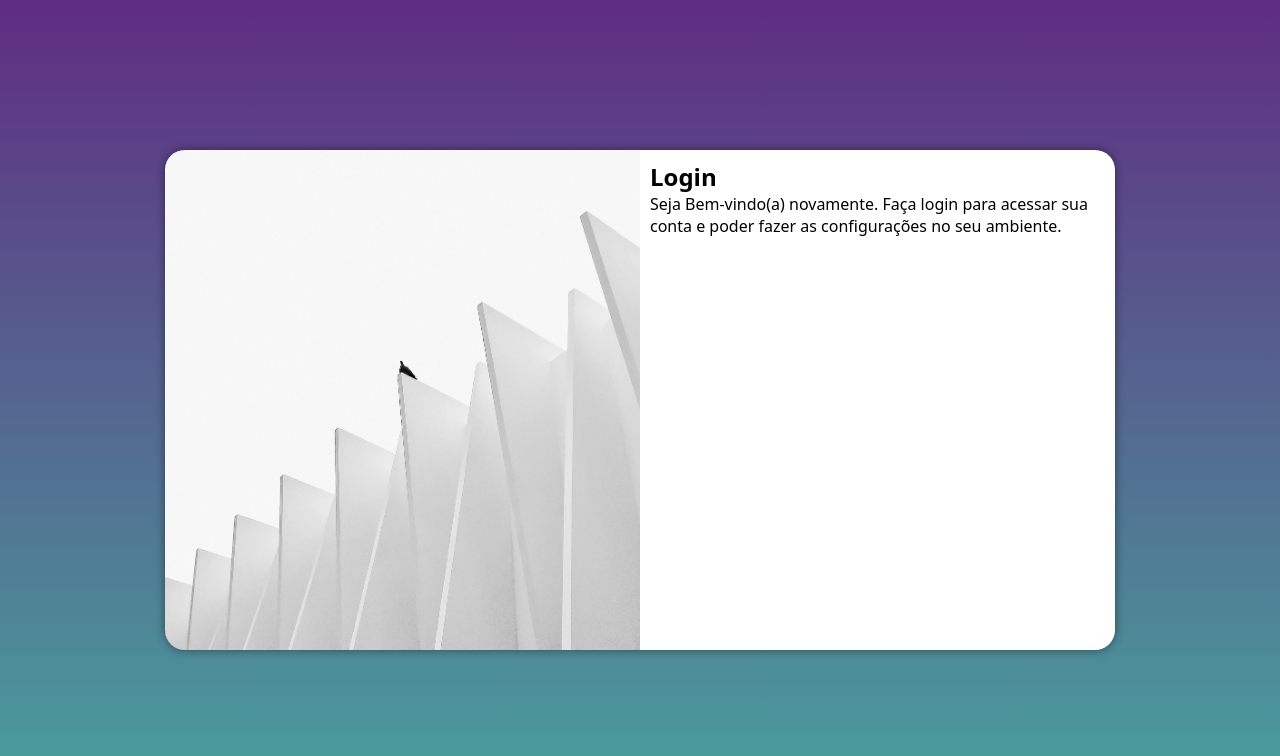
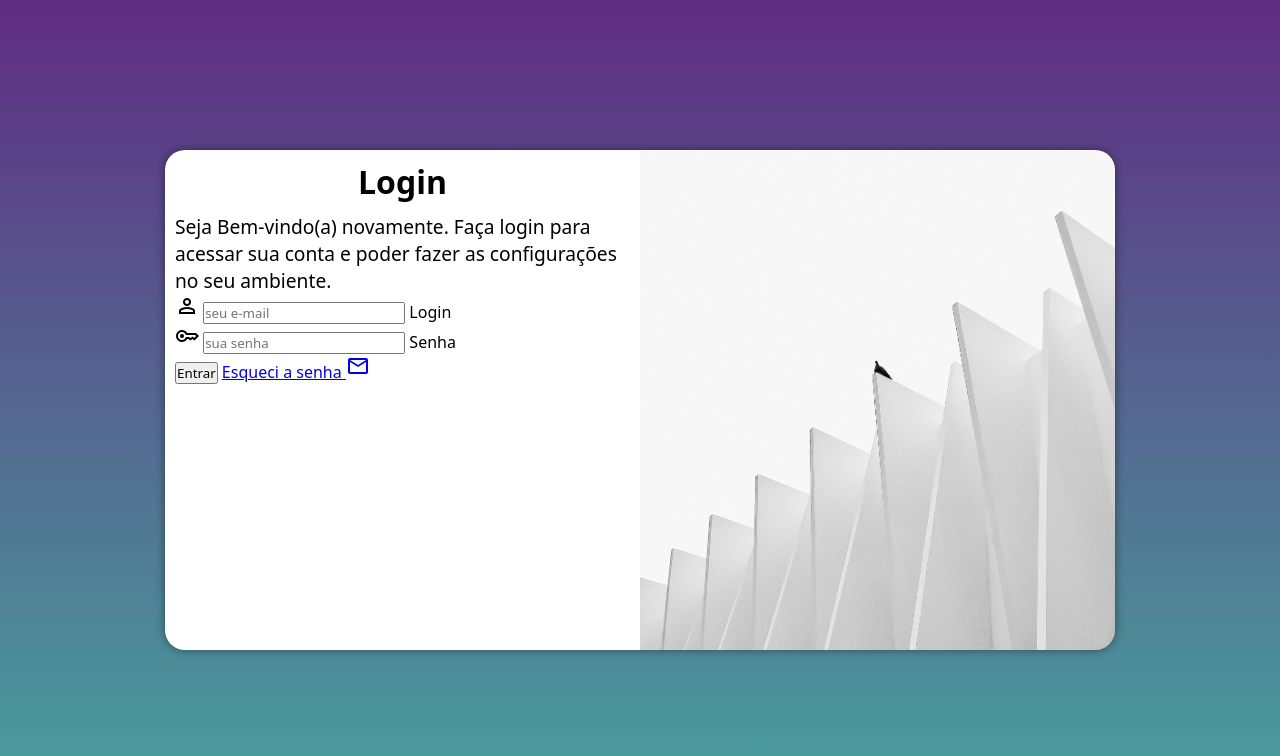
Before and after one commit to Diegojava19/projeto-login, a plain HTML site: page index.html in a window 1280 px wide. Drawn offline with nearby package versions, Linux system fonts and the light colour scheme.

Commit message:
atualizando formulario

```diff
--- a/estilo/media-query.css
+++ b/estilo/media-query.css
@@ -40,13 +40,26 @@ Grandes telas: acima de 1200px
     }
 
     section#login > div#imagem {
-        float: left;
+        float: right;
         width: 50%;
         height: 100%;
     }
 
     section#login > div#formulario {
-        float: right;
+        float: left;
         width: 50%;
     }
 }
+
+div#formulario > h1 {
+    text-align: center;
+    margin-bottom: 10px;
+}
+
+div#formulario > h1 {
+    font-size: 2em;
+}
+
+div#formulario > p {
+    font-size: 1.2em;
+}
--- a/index.html
+++ b/index.html
@@ -4,6 +4,7 @@
     <meta charset="UTF-8">
     <meta name="viewport" content="width=device-width, initial-scale=1.0">
     <title>Login</title>
+    <link href="https://fonts.googleapis.com/css2?family=Material+Symbols+Outlined" rel="stylesheet">
     <link rel="stylesheet" href="estilo/style.css">
     <link rel="stylesheet" href="estilo/media-query.css">
 </head>
@@ -16,8 +17,21 @@
             <div id="formulario">
                 <h1>Login</h1>
                 <p>Seja Bem-vindo(a) novamente. Faça login para acessar sua conta e poder fazer as configurações no seu ambiente.</p>
-                <form action="login.php" method="post">
-
+                <form action="login.php" method="post" autocomplete="on">
+                    <div class="campo">
+                        <span class="material-symbols-outlined">person</span>
+                        <input type="email" name="login" id="ilogin" placeholder="seu e-mail" autocomplete="email" required maxlength="30">
+                        <label for="ilogin">Login</label>
+                    </div>
+                    <div class="campo">
+                        <span class="material-symbols-outlined">key</span>
+                        <input type="password" name="senha" id="isenha" placeholder="sua senha" autocomplete="current-password" required minlength="8">
+                        <label for="isenha">Senha</label>
+                    </div>
+                    <input type="submit" value="Entrar">
+                    <a href="esqueci.html">
+                        Esqueci a senha <span class="material-symbols-outlined">mail</span>
+                    </a>
                 </form>
             </div>
         </section>
```
